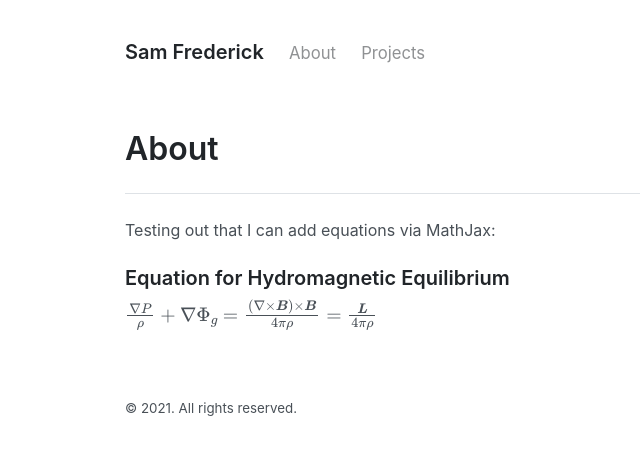
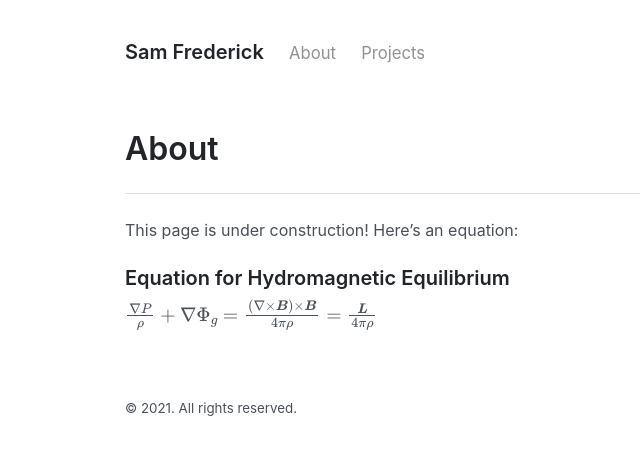
Before and after one commit to samfrederick/samfrederick.github.io, a Jekyll site: the page built from about.md, in a window 1280 px wide. Shown: the top 455 px of the page, without its empty margins (179-819 px from the left). Built offline with Jekyll 4.4.1, drawn with Linux system fonts in a browser that asks for light colours; formulas are drawn with MathJax 3.

Commit message:
Change the placeholder text

```diff
--- a/about.md
+++ b/about.md
@@ -5,7 +5,7 @@ title: About
 
 -----
 
-Testing out that I can add equations via MathJax:
+This page is under construction! Here's an equation:
 ### Equation for Hydromagnetic Equilibrium
 $\frac{\nabla P}{\rho}+\nabla\Phi_g =\frac{(\nabla\times\boldsymbol{B})\times \boldsymbol{B}}{4\pi\rho}= \frac{\boldsymbol{L}}{4\pi\rho}
 \label{eq:hydromagnetic_eq}$
```
